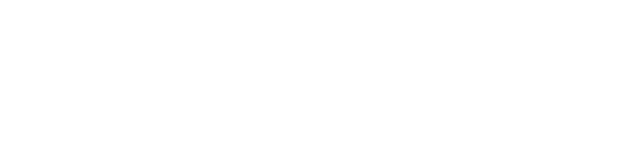
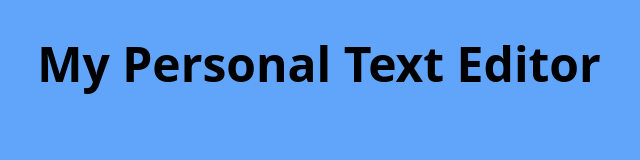
Before and after one commit to mihir-x/My-text-editor, a plain HTML site: page index.html in a window 1280 px wide. Shown: the whole page, without its empty margins (321-961 px from the left). Drawn offline with nearby package versions, Linux system fonts and the light colour scheme.

Commit message:
added header

```diff
--- a/index.html
+++ b/index.html
@@ -3,9 +3,15 @@
 <head>
     <meta charset="UTF-8">
     <meta name="viewport" content="width=device-width, initial-scale=1.0">
+    <script src="https://cdn.tailwindcss.com"></script>
     <title>Text Editor</title>
 </head>
-<body>
+<body class="bg-blue-400">
+    <header class="text-center mt-10">
+        <h1 class="text-5xl font-bold">My Personal Text Editor</h1>
+    </header>
+    <main class="w-3/4 mx-auto bg-blue-200">
 
+    </main>
 </body>
 </html>
--- /dev/null
+++ b/tailwind.config.js
@@ -0,0 +1,8 @@
+/** @type {import('tailwindcss').Config} */
+module.exports = {
+    content: ["./src/**/*.{html,js}"],
+    theme: {
+      extend: {},
+    },
+    plugins: [],
+  }
```
